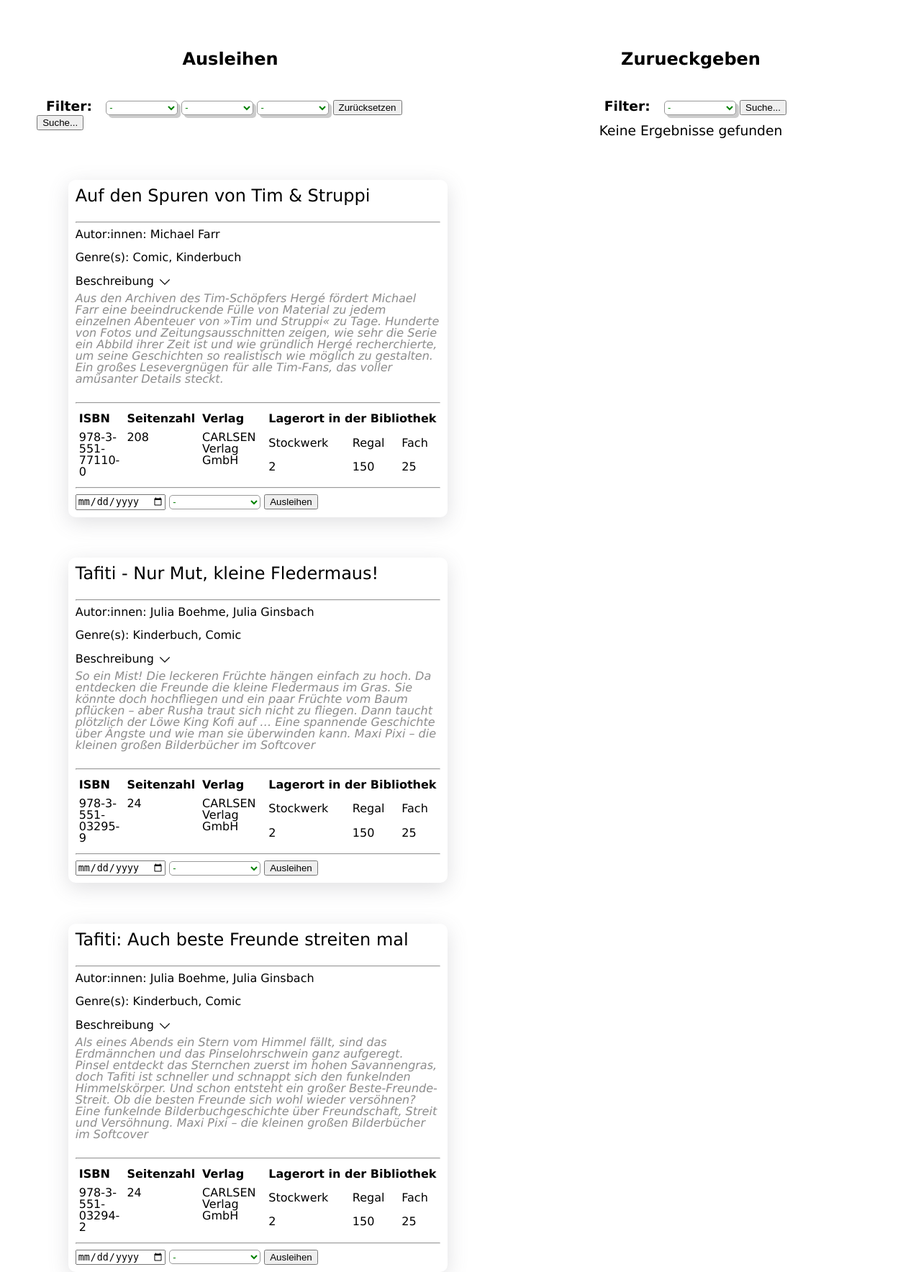
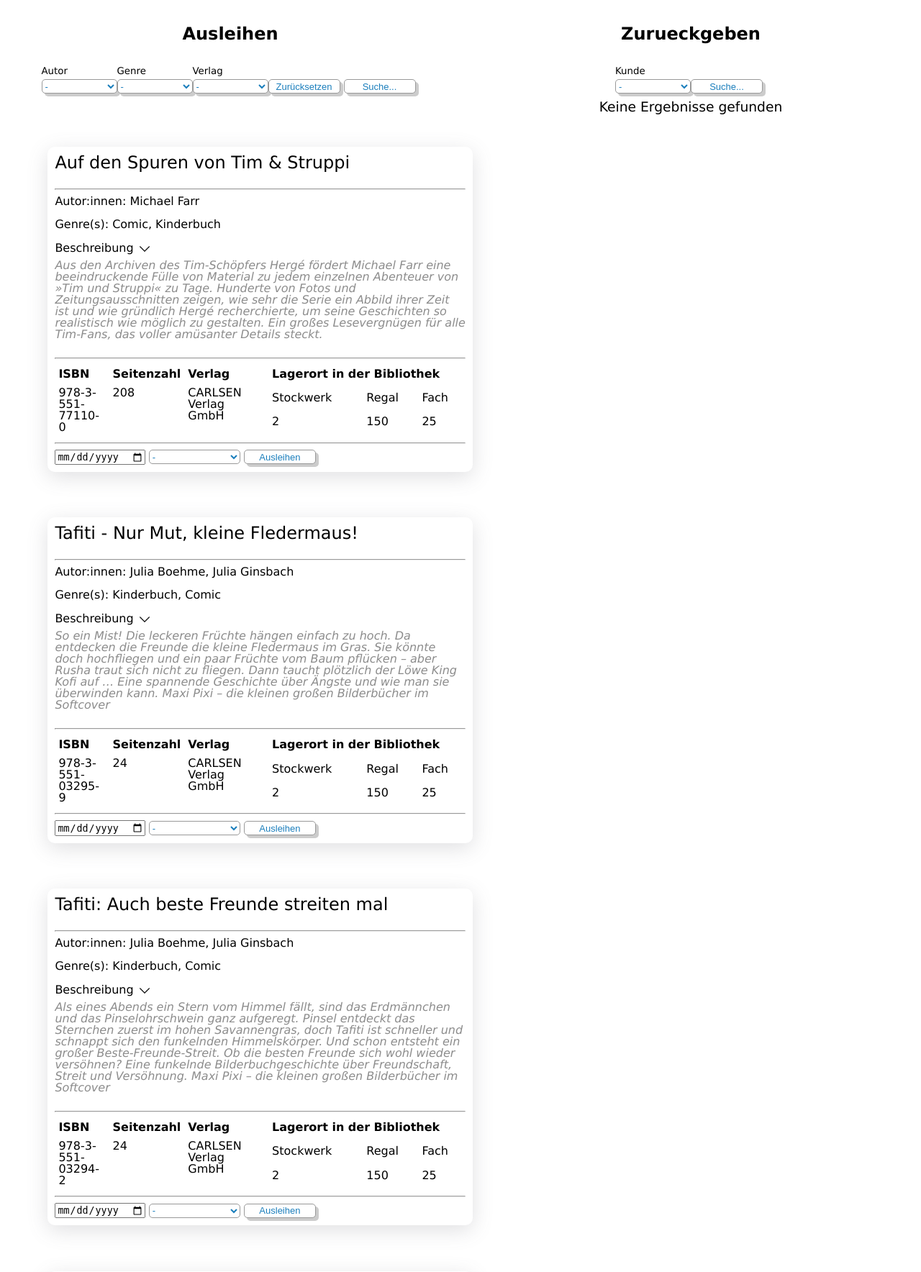
Before and after one commit to jakobmichael/database-project, a PHP site: page / in a window 1280 px wide. Shown: the top 1768 px of the page at 72% size. Run offline with PHP 8.4, Linux system fonts and the light colour scheme; data comes from the database, SQL or seed files in the repository; data that the repository does not hold is empty.

Commit message:
change filter stylings

```diff
--- a/src/css/index.css
+++ b/src/css/index.css
@@ -8,11 +8,11 @@ h3 {
   font-size: 1.17em;
 }
 select {
-  width: 100px;
+  width: 105px;
   height: 20px;
   border: 1px solid #999;
   font-size: 13px;
-  color: #008000;
+  color: #1a7ebc;
   background-color: #ffffff;
   border-radius: 5px;
   box-shadow: 4px 4px #ccc;
@@ -20,6 +20,34 @@ select {
 
 html {
   font-family: Verdana, Geneva, Tahoma, sans-serif;
+}
+
+button {
+  width: 100px;
+  height: 20px;
+  border: 1px solid #999;
+  font-size: 13px;
+  color: #1a7ebc;
+  background-color: #ffffff;
+  border-radius: 5px;
+  box-shadow: 4px 4px #ccc;
+}
+
+button:hover {
+  cursor: pointer;
+}
+
+label {
+  width: 105px;
+  margin: 0 0 5px 0;
+  font-size: smaller;
+}
+
+.label-and-select {
+  width: 105px;
+  margin: 0px !important;
+  display: flex;
+  flex-direction: column;
 }
 
 .flex {
@@ -38,8 +66,13 @@ html {
 }
 
 .filter-form {
-  margin: 1vw;
+  margin: 1px 0 10px 0;
+  display: flex;
+  flex-direction: row;
+  justify-items: end;
+
 }
+
 
 /* Container */
 
@@ -56,7 +89,7 @@ html {
   background-color: red;
   z-index: 2;
   align-items: center;
-flex-direction: column;
+  flex-direction: column;
 }
 #invisible-error-container {
   display: none;
@@ -69,7 +102,7 @@ flex-direction: column;
 }
 
 .category-container {
-  padding: 3%;
+  padding: 3px;
   width: 80%;
   flex-direction: column;
   align-items: center;
@@ -81,6 +114,10 @@ flex-direction: column;
   float: left;
 }
 
+#zurueckgeben-button {
+  width: auto;
+}
+
 header {
   background-color: #a0a4a78a;
   height: 30px;
--- a/src/includes/rueckgabe.php
+++ b/src/includes/rueckgabe.php
@@ -1,5 +1,5 @@
 <?php
 ?>
 <form method="post" action="index.php">
-    <button name="zurueckgeben" value=<?=$book->getBuchID() . "+" . $book->getKundenID() ?> type="submit">Jetzt zurückgeben</button>
+    <button id="zurueckgeben-button"name="zurueckgeben" value=<?=$book->getBuchID() . "+" . $book->getKundenID() ?> type="submit">Jetzt zurückgeben</button>
 </form>
--- a/src/includes/suchFilter.php
+++ b/src/includes/suchFilter.php
@@ -3,8 +3,9 @@
 ?>
 
 <form action="index.php" method="get" class="filter-form">
-  <h3 class="header filter-header" style="display: inline">Filter: </h3>
 
+  <p class="label-and-select">
+    <label for="author">Autor</label>
     <select name="author">
 
       <option value="-">-</option>
@@ -24,7 +25,11 @@
       }
       ?>
     </select>
+  </p>
 
+
+  <p class="label-and-select">
+    <label for="genre">Genre</label>
     <select name="genre">
       <option value="-">-</option>
       <?php
@@ -42,7 +47,10 @@
       }
       ?>
     </select>
+  </p>
 
+  <p class="label-and-select">
+    <label for="verlag">Verlag</label>
     <select name="verlag">
       <option value="-">-</option>
       <?php
@@ -59,6 +67,13 @@
       }
       ?>
     </select>
+  </p>
+  <p class="label-and-select">
+    <label for="verlag">&nbsp;</label>
     <button name="buchFilterZurueksetzen" value="buchFilterZurueksetzen" type="submit">Zurücksetzen</button>
+  </p>
+  <p class="label-and-select">
+    <label for="verlag">&nbsp;</label>
     <button name="buchSuche" value="buchSuche" type="submit">Suche...</button>
+  </p>
 </form>
--- a/src/includes/suchFilterZurueckgeben.php
+++ b/src/includes/suchFilterZurueckgeben.php
@@ -3,8 +3,9 @@
 ?>
 
 <form action="index.php" method="get" class="filter-form">
-<h3 class="header filter-header" style="display: inline">Filter: </h3>
 
+  <p class="label-and-select">
+    <label for="kunde">Kunde</label>
     <select name="kunde">
 
       <option value="-">-</option>
@@ -16,13 +17,17 @@
 
       if (mysqli_num_rows($result) > 0) {
 
-          while($row = mysqli_fetch_assoc($result)) {
-            echo "<option value= {$row["KundenID"]}>". $row["Vorname"] . " " .$row["Nachname"] . "</option>";
+        while ($row = mysqli_fetch_assoc($result)) {
+          echo "<option value= {$row["KundenID"]}>" . $row["Vorname"] . " " . $row["Nachname"] . "</option>";
         }
       } else {
         echo "0 results";
       }
       ?>
     </select>
+  </p>
+  <p class="label-and-select">
+    <label for="kundenSuche">&nbsp;</label>
     <button name="kundenSuche" value="kundenSuche" type="submit">Suche...</button>
+  </p>
 </form>
```
Lines whose indentation alone changed are shown as unchanged.
